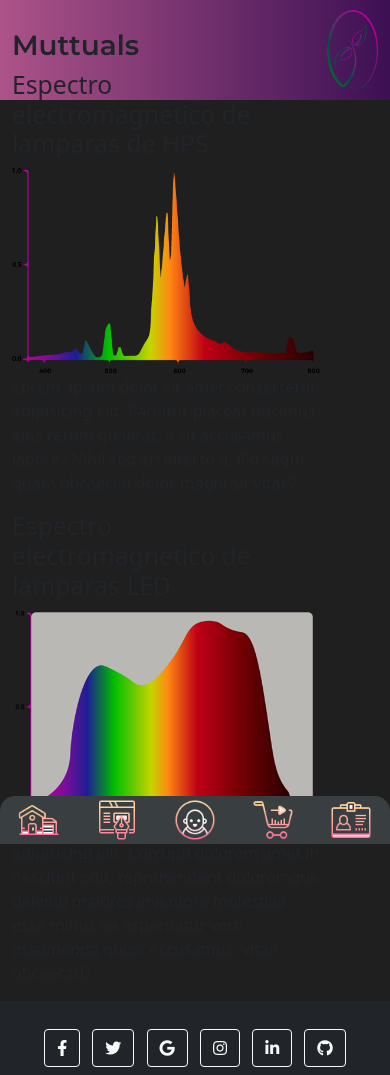
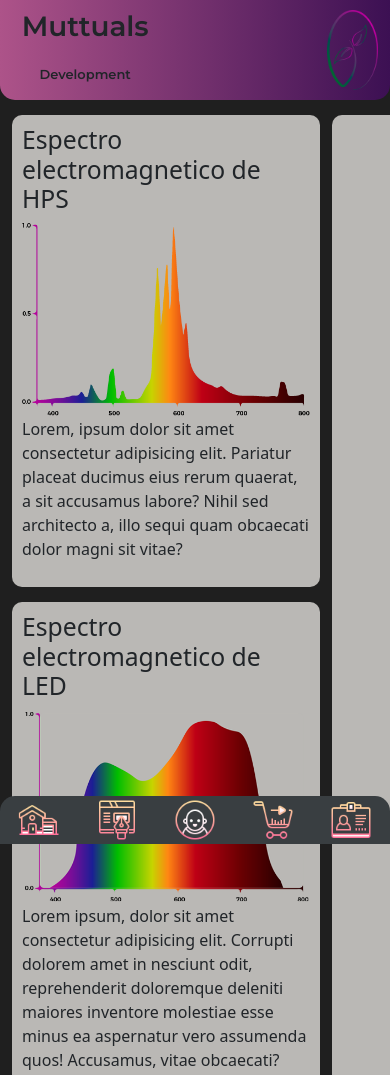
Before and after one commit to MrPatito/repo_final, a website: page index.html in a window 390 px wide. Shown: the top 1075 px of the page. Drawn offline with nearby package versions, Linux system fonts and the light colour scheme.

Commit message:
Le di algo de estilo "tarjeta" al index y parece todo marchar mas o menos bien por ahora (todo esto es en smartphone)

```diff
--- a/index.html
+++ b/index.html
@@ -20,6 +20,11 @@
         <header class="container-fluid">
             <div id="nombre">
                 <h1> Muttuals</h1>
+                <br>
+                <h3>Development</h3>
+            </div>
+            <div id="subTitulo">
+
             </div>
             <div id="logo">
                 <img src="Multimedia/Normi peque.png" alt="aca debe ir una imagen">
@@ -102,7 +107,7 @@
         <section id="estadisticas" class="container-fluid">
             <div class="contenido">
                 <div class="titulos">
-                    <H2>Espectro electromagnetico de lamparas de HPS</H2>
+                    <H2>Espectro electromagnetico de HPS</H2>
                 </div>
                 <div class="contenido__img">
                     <img src="Multimedia/grafico1.png" alt="Espectro electromagnetico de Lamparas HPS">
@@ -115,7 +120,7 @@
 
             <div class="contenido">
                 <div class="titulos">
-                    <H2>Espectro electromagnetico de lamparas LED</H2>
+                    <H2>Espectro electromagnetico de LED</H2>
                 </div>
                 <div class="contenido__img">
                     <img src="Multimedia/LED.png" alt="Espectro electromagnetico de diodos LED">
@@ -175,6 +180,7 @@
                 <!-- Copyright -->
                 <div class="text-center p-3" style="background-color: rgba(0, 0, 0, 0.2);">
                   © 2020 Copyright: Mr/Patito
+                  <br>
                   <a class="text-white" href="https://mdbootstrap.com/">MDBootstrap.com</a>
                   Icons made by <a href="https://www.freepik.com" title="Freepik">Freepik</a> from <a href="https://www.flaticon.com/" title="Flaticon">www.flaticon.com</a>
                 </div>
--- a/scss/EstilosSCSS.scss
+++ b/scss/EstilosSCSS.scss
@@ -24,7 +24,7 @@ html{
     "referencias flotantes"
     "foot foot"
     "nav nav";
-    grid-template-rows: 70px auto auto auto;
+    grid-template-rows: auto auto auto auto;
     grid-template-columns: auto 15%;
 }
 
@@ -47,20 +47,33 @@ header {
     background: #ad5389; /* fallback for old browsers */
     background: -webkit-linear-gradient(to right, #ad5389, #3c1053); /* Chrome 10-25, Safari 5.1-6 */
     background: linear-gradient(to right, #ad5389, #3c1053); /* W3C, IE 10+/ Edge, Firefox 16+, Chrome 26+, Opera 12+, Safari 7+ */
+    border-radius: 0 0 15px 15px;
 }
 
     #nombre {
         display: flex;
-        width: 60%;
+        flex-direction: column;
+        width: 40%;
         font-family: 'Montserrat', sans-serif;
-        justify-content: flex-start;
+        font-weight: 600;
+        justify-content: center;
         align-items: center;
+
+        h1{
+            margin-bottom: 0;
+        }
+        h3{
+            font-family: 'Montserrat', sans-serif;
+            font-weight: 200;
+            font-size: small;
+        }
     }
     #logo {
         display: flex;
         justify-content: flex-end;
-        width: 40%;
+        width: 60%;
     }
+
 
 /*Nav-Bar*/
 span{
@@ -97,16 +110,32 @@ nav {
 /*Referencias*/
 #referencias{
     grid-area: referencias;
+    background-color: #bab8b5;
 }
 
 /*Estadisticas*/
 #estadisticas{
     grid-area: estadisticas;
+
+
+    .contenido{
+        background-color: #bab8b5;
+        margin-top: 15px;
+        padding: 10px;
+        border-radius: 10px;
+
+        text-align:left;
+
+    }
 }
 
 /*Flotantes*/
 aside{
     grid-area: flotantes;
+    background-color: #bab8b5;
+    margin-top: 15px;
+    padding: 10px;
+    border-radius: 10px 0 0 10px;
 }
 
 
@@ -119,6 +148,7 @@ footer {
     background-color: rgb(134, 134, 134);
     height: auto;
     align-items: center;
+    margin-top: 15px;
 
 
     #redes{
```
Also changed, not shown: css/Estilo.css.
